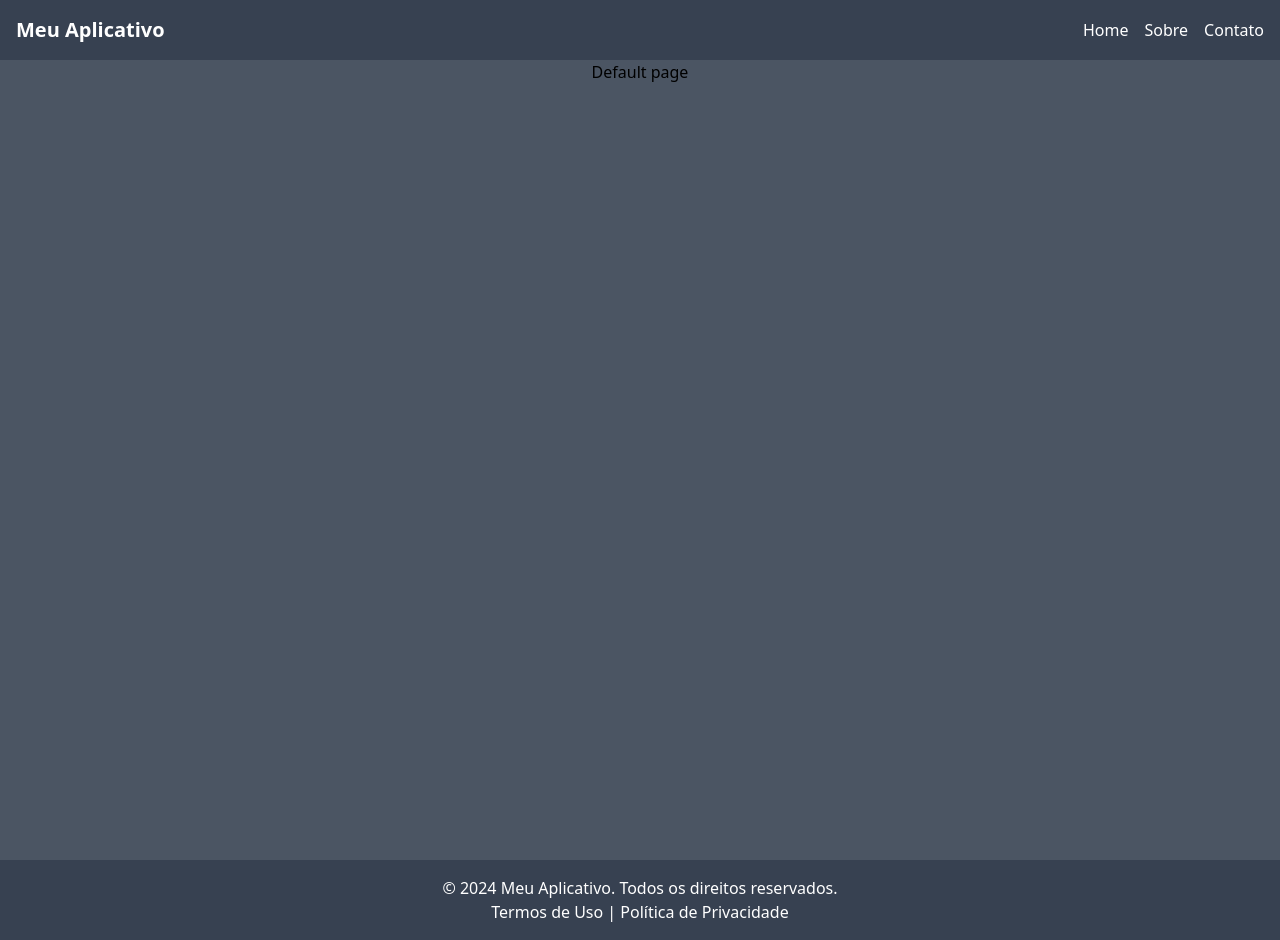
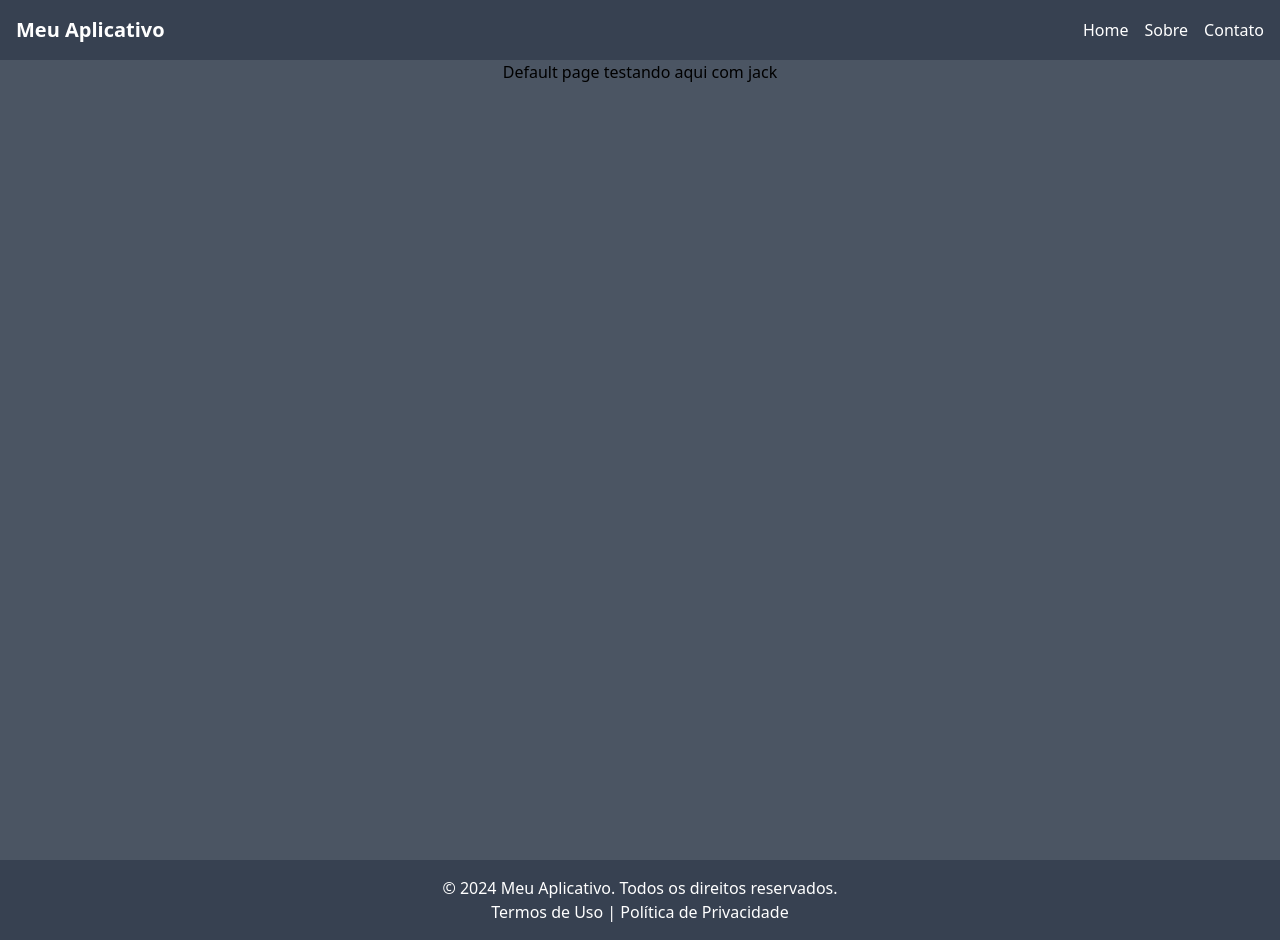
Before and after one commit to jackson07/e-commerce, a Next.js app: page / in a window 1280 px wide. Built offline with nearby package versions, Linux system fonts and the light colour scheme.

Commit message:
feat: edit page

```diff
--- a/src/app/page.tsx
+++ b/src/app/page.tsx
@@ -1,14 +1,14 @@
-import Footer from './components/footer/footer'
-import Header from './components/header/header'
+import Footer from "./components/footer/footer";
+import Header from "./components/header/header";
 
 export default function Home() {
     return (
         <>
             <Header />
             <main className="flex min-h-screen flex-col items-center justify-between">
-        Default page
+                Default page testando aqui com jack
             </main>
             <Footer />
         </>
-  )
+    );
 }
```
Lines whose indentation alone changed are shown as unchanged.
